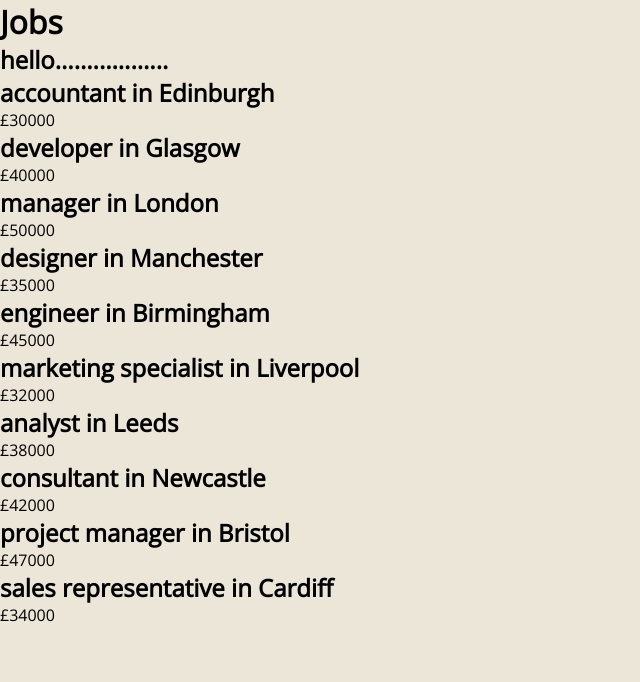
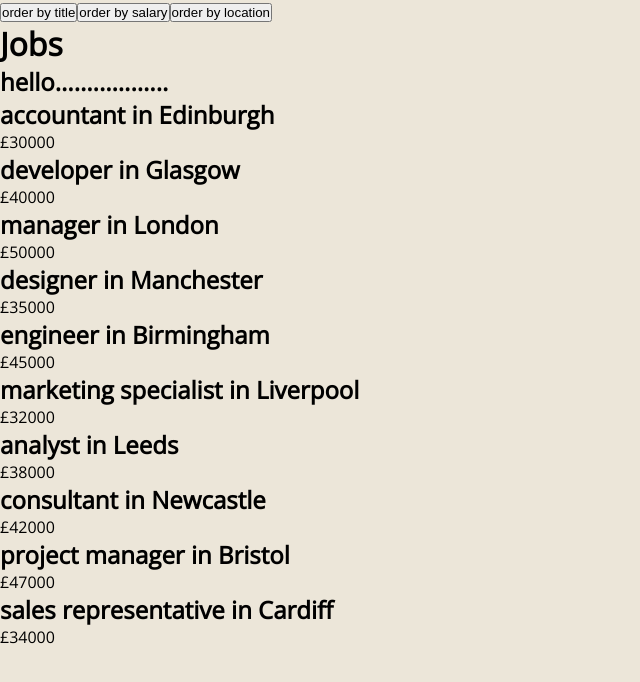
Before and after one commit to Lu-Smith/hyrule_jobs_vue_typescript, a Vue app: page / in a window 1280 px wide. Shown: the top 682 px of the page, without its empty margins (0-640 px from the left). Built offline with nearby package versions, Linux system fonts and the light colour scheme.

Commit message:
Updated App.vue

```diff
--- a/src/App.vue
+++ b/src/App.vue
@@ -1,5 +1,8 @@
 <template>
   <div class="app">
+    <button>order by title</button>
+    <button>order by salary</button>
+    <button>order by location</button>
     <h1>Jobs</h1>
     <JobList :jobs="jobs"/>
   </div>
```
